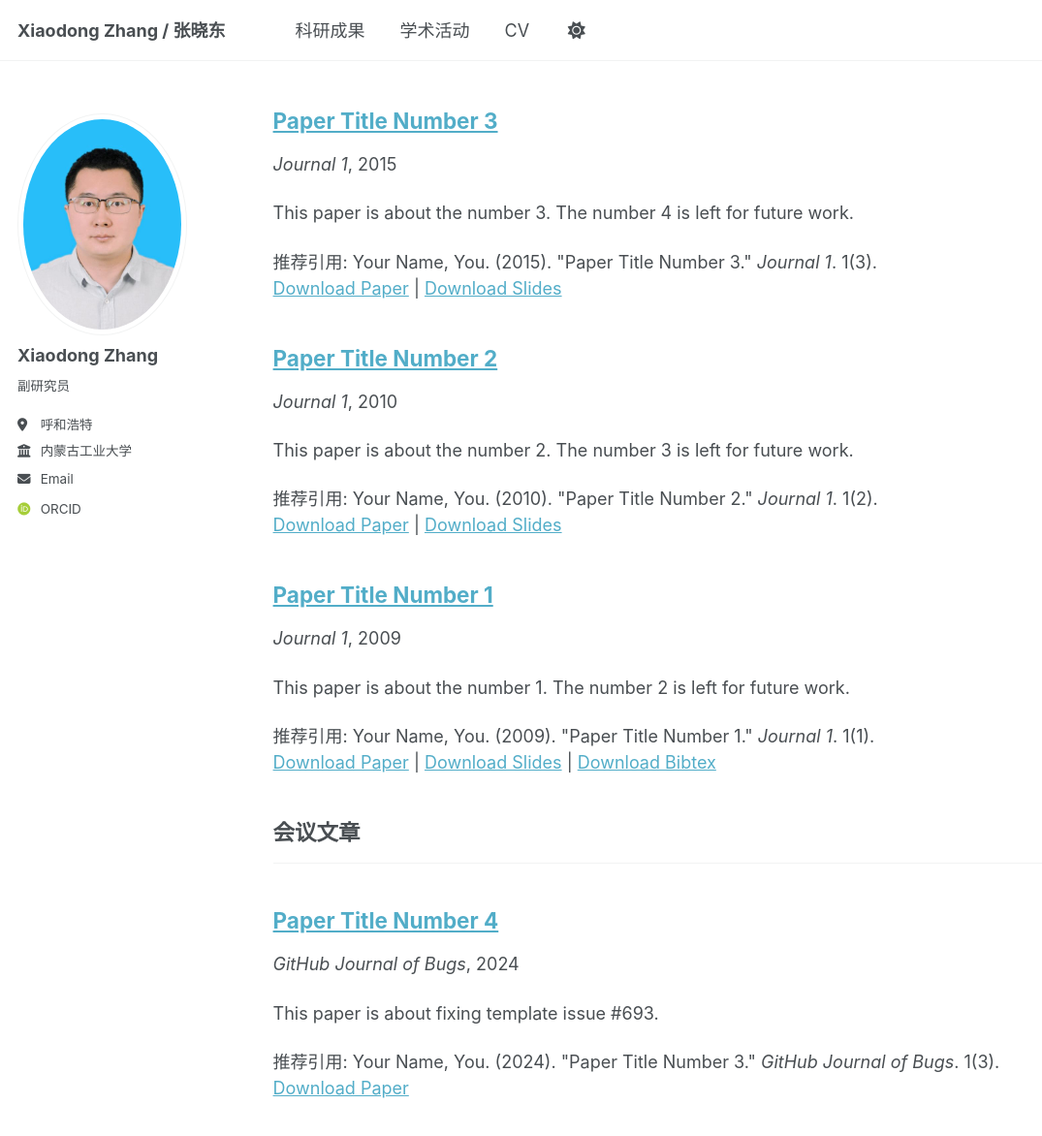
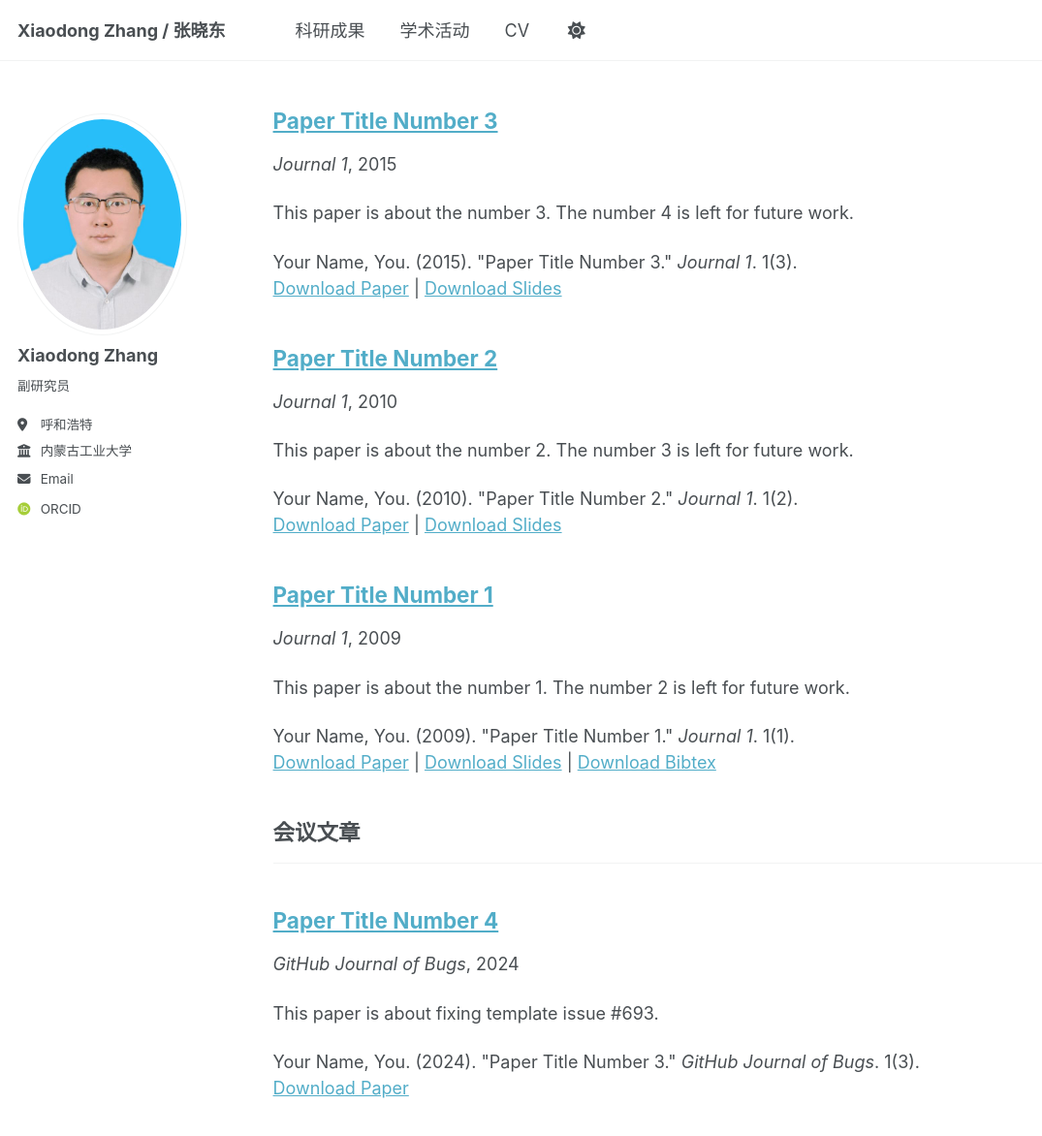
Before and after one commit to zhangxiaodong-imut/zhangxiaodong-imut.github.io, a Jekyll site: the page built from _pages/publications.html, in a window 1280 px wide and 1400 px high, scrolled down 451 px. Shown: the top 1172 px of the window at 97% size, without its empty margins (0-1075 px from the left). Built offline with Jekyll 4.4.1, drawn with Linux system fonts in a browser that asks for light colours; some web fonts are replaced.

Commit message:
Update archive-single.html

```diff
--- a/_includes/archive-single.html
+++ b/_includes/archive-single.html
@@ -53,31 +53,19 @@
     {% endif %}
 
     {% if post.citation and post.paperurl and post.slidesurl and post.bibtexurl %}
-      <p>推荐引用: {{ post.citation }}<br /><a href="{{ post.paperurl }}">Download Paper</a> | <a href="{{ post.slidesurl }}">Download Slides</a> | <a href="{{ post.bibtexurl }}">Download Bibtex</a></p>
+      <p>{{ post.citation }}<br /><a href="{{ post.paperurl }}">Download Paper</a> | <a href="{{ post.slidesurl }}">Download Slides</a> | <a href="{{ post.bibtexurl }}">Download Bibtex</a></p>
     {% elsif post.citation and post.paperurl and post.slidesurl %}
-      <p>推荐引用: {{ post.citation }}<br /><a href="{{ post.paperurl }}">Download Paper</a> | <a href="{{ post.slidesurl }}">Download Slides</a></p>
+      <p>{{ post.citation }}<br /><a href="{{ post.paperurl }}">Download Paper</a> | <a href="{{ post.slidesurl }}">Download Slides</a></p>
     {% elsif post.citation and post.paperurl and post.bibtexurl %}
-      <p>推荐引用: {{ post.citation }}<br /><a href="{{ post.paperurl }}">Download Paper</a> | <a href="{{ post.bibtexurl }}">Download Bibtex</a></p>
+      <p>{{ post.citation }}<br /><a href="{{ post.paperurl }}">Download Paper</a> | <a href="{{ post.bibtexurl }}">Download Bibtex</a></p>
     {% elsif post.citation and post.paperurl %}
-      <p>推荐引用: {{ post.citation }}<br /><a href="{{ post.paperurl }}">Download Paper</a></p>
+      <p>{{ post.citation }}<br /><a href="{{ post.paperurl }}">Download Paper</a></p>
     {% elsif post.citation and post.slidesurl and post.bibtexurl %}
-      <p>推荐引用: {{ post.citation }}<br /><a href="{{ post.slidesurl }}">Download Slides</a> | <a href="{{ post.bibtexurl}}">Download Bibtex</a></p>
+      <p>{{ post.citation }}<br /><a href="{{ post.slidesurl }}">Download Slides</a> | <a href="{{ post.bibtexurl}}">Download Bibtex</a></p>
     {% elsif post.citation and post.slidesurl %}
-      <p>推荐引用: {{ post.citation }}<br /><a href="{{ post.slidesurl }}">Download Slides</a></p>
+      <p>{{ post.citation }}<br /><a href="{{ post.slidesurl }}">Download Slides</a></p>
     {% elsif post.citation and post.bibtexurl %}
-      <p>推荐引用: {{ post.citation }}<br /><a href="{{ post.bibtexurl }}">Download Bibtex</a></p>
-    {% elsif post.citation %}
-      <p>推荐引用: {{ post.citation }}</p>
-    {% elsif post.paperurl and post.bibtexurl %}
-      <p><a href=" {{ post.paperurl }} ">Download Paper</a> | <a href="{{ post.bibtexurl }}">Download Bibtex</a></p>
-    {% elsif post.paperurl %}
-      <p><a href=" {{ post.paperurl }} ">Download Paper</a></p>
-    {% elsif post.slidesurl and post.bibtexurl %}
-      <p><a href="{{ post.slidesurl }}">Download Slides</a> | <a href="{{ post.bibtexurl }}">Download Bibtex</a></p>
-    {% elsif post.slidesurl %}
-      <p><a href="{{ post.slidesurl }}">Download Slides</a></p>
-    {% elsif post.bibtexurl %}
-      <p><a href="{{ post.bibtexurl }}">Download Bibtex</a></p>
+      <p>{{ post.citation }}<br /><a href="{{ post.bibtexurl }}">Download Bibtex</a></p>
     {% endif %}
 
   </article>
```
